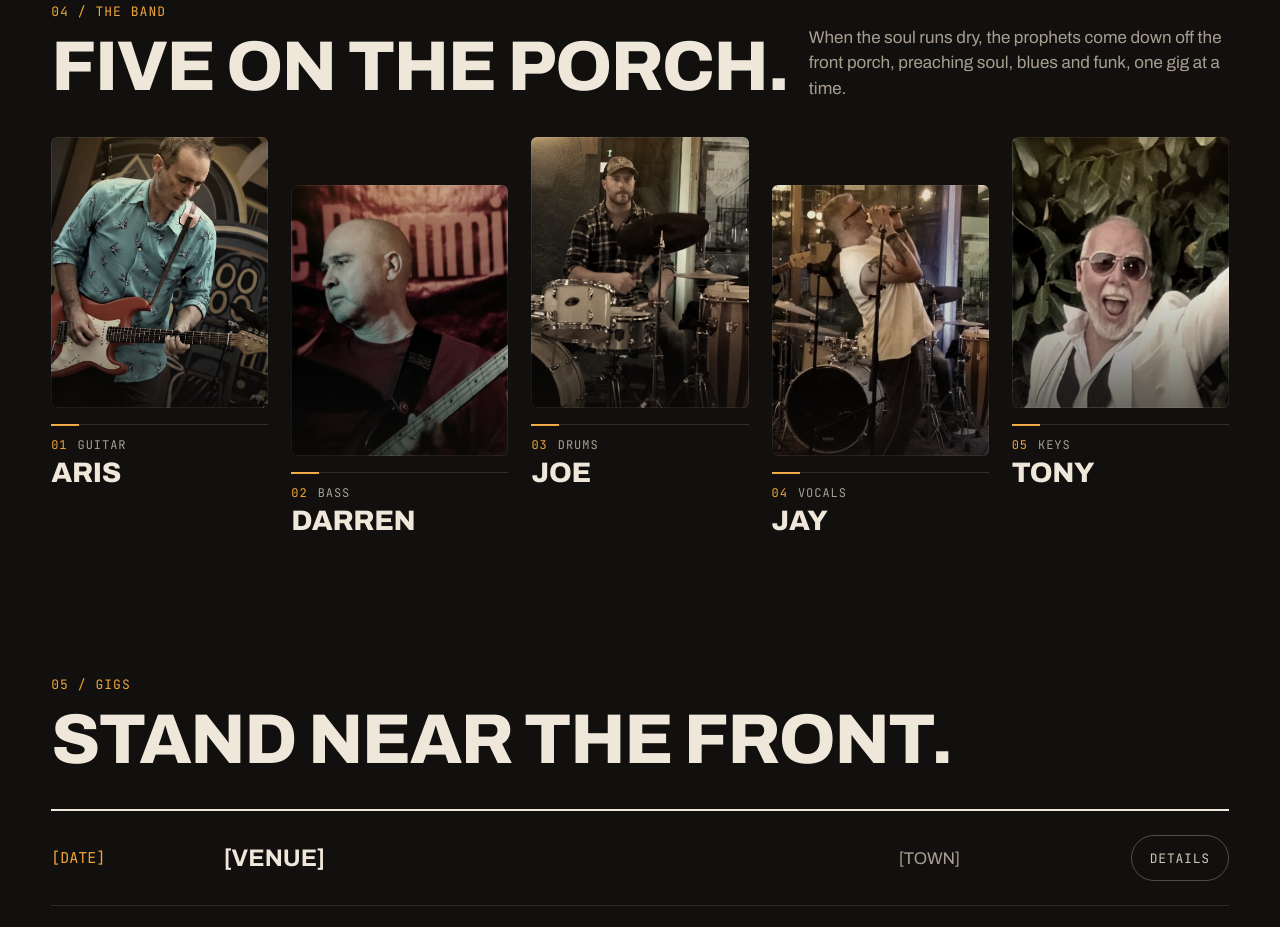
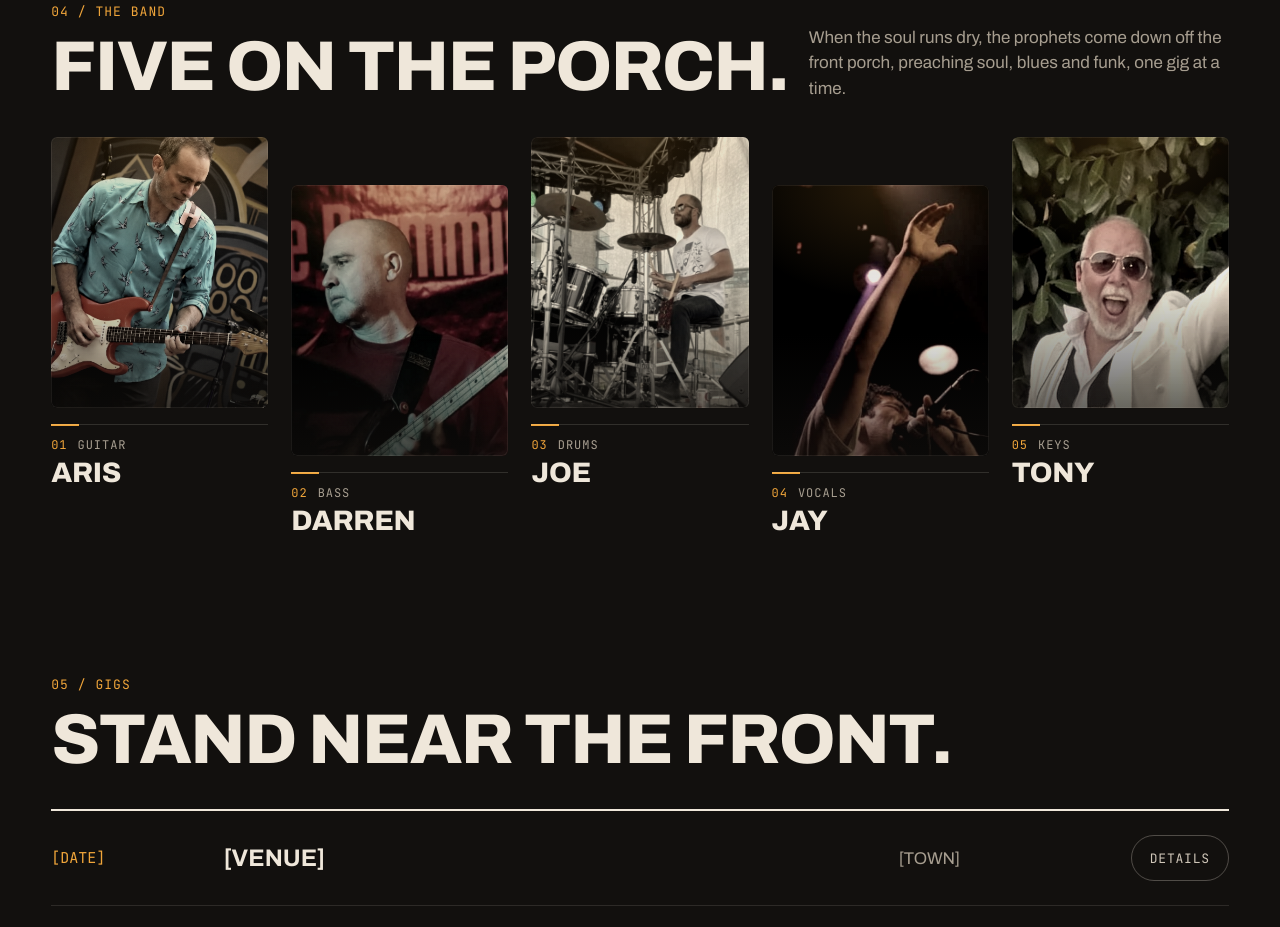
Before and after one commit to FrontPorchProphets/Frontporchprophets.github.io, a plain HTML site: page index.html in a window 1280 px wide. Shown: the part 4758-5685 px from the top of the page. Drawn offline with Linux system fonts and the light colour scheme.

Commit message:
Update index.html

```diff
--- a/index.html
+++ b/index.html
@@ -285,8 +285,8 @@ Watch Gravity, live
 <div class="fpp-five">
 <figure class="fpp-member"><div class="fpp-shot"><img src="aris.jpg" alt="Aris playing a red guitar" loading="lazy" style="object-position: 58% 50%"></div><figcaption class="fpp-cap"><div class="fpp-meta"><span class="fpp-num">01</span><span>Guitar</span></div><div class="fpp-name">Aris</div></figcaption></figure>
 <figure class="fpp-member"><div class="fpp-shot"><img src="Darren.jpg" alt="Darren playing bass" loading="lazy" style="object-position: 8% 50%"></div><figcaption class="fpp-cap"><div class="fpp-meta"><span class="fpp-num">02</span><span>Bass</span></div><div class="fpp-name">Darren</div></figcaption></figure>
-<figure class="fpp-member"><div class="fpp-shot"><img src="joe.jpg" alt="Joe behind the drum kit" loading="lazy" style="object-position: 50% 4%"></div><figcaption class="fpp-cap"><div class="fpp-meta"><span class="fpp-num">03</span><span>Drums</span></div><div class="fpp-name">Joe</div></figcaption></figure>
-<figure class="fpp-member"><div class="fpp-shot"><img src="jay.jpg" alt="Jay singing into the microphone" loading="lazy" style="object-position: 40% 0%"></div><figcaption class="fpp-cap"><div class="fpp-meta"><span class="fpp-num">04</span><span>Vocals</span></div><div class="fpp-name">Jay</div></figcaption></figure>
+<figure class="fpp-member"><div class="fpp-shot"><img src="joe-1.jpg" alt="Joe behind the drum kit" loading="lazy" style="object-position: 50% 4%"></div><figcaption class="fpp-cap"><div class="fpp-meta"><span class="fpp-num">03</span><span>Drums</span></div><div class="fpp-name">Joe</div></figcaption></figure>
+<figure class="fpp-member"><div class="fpp-shot"><img src="jay-1.jpg" alt="Jay singing into the microphone" loading="lazy" style="object-position: 40% 0%"></div><figcaption class="fpp-cap"><div class="fpp-meta"><span class="fpp-num">04</span><span>Vocals</span></div><div class="fpp-name">Jay</div></figcaption></figure>
 <figure class="fpp-member"><div class="fpp-shot"><img src="tony.jpg" alt="Tony giving a thumbs up" loading="lazy" style="object-position: 26% 50%"></div><figcaption class="fpp-cap"><div class="fpp-meta"><span class="fpp-num">05</span><span>Keys</span></div><div class="fpp-name">Tony</div></figcaption></figure>
 </div>
 </section>
```
